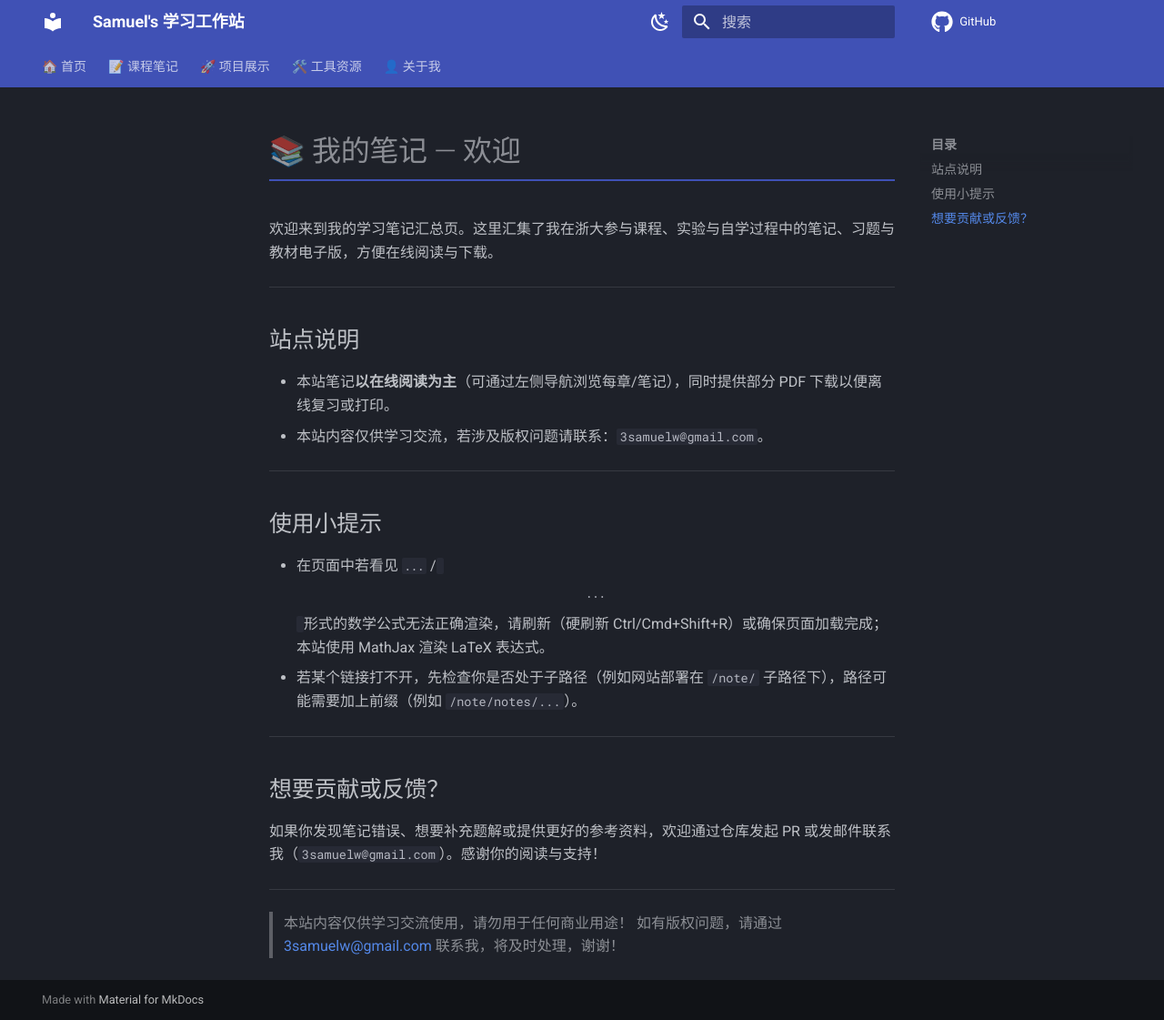
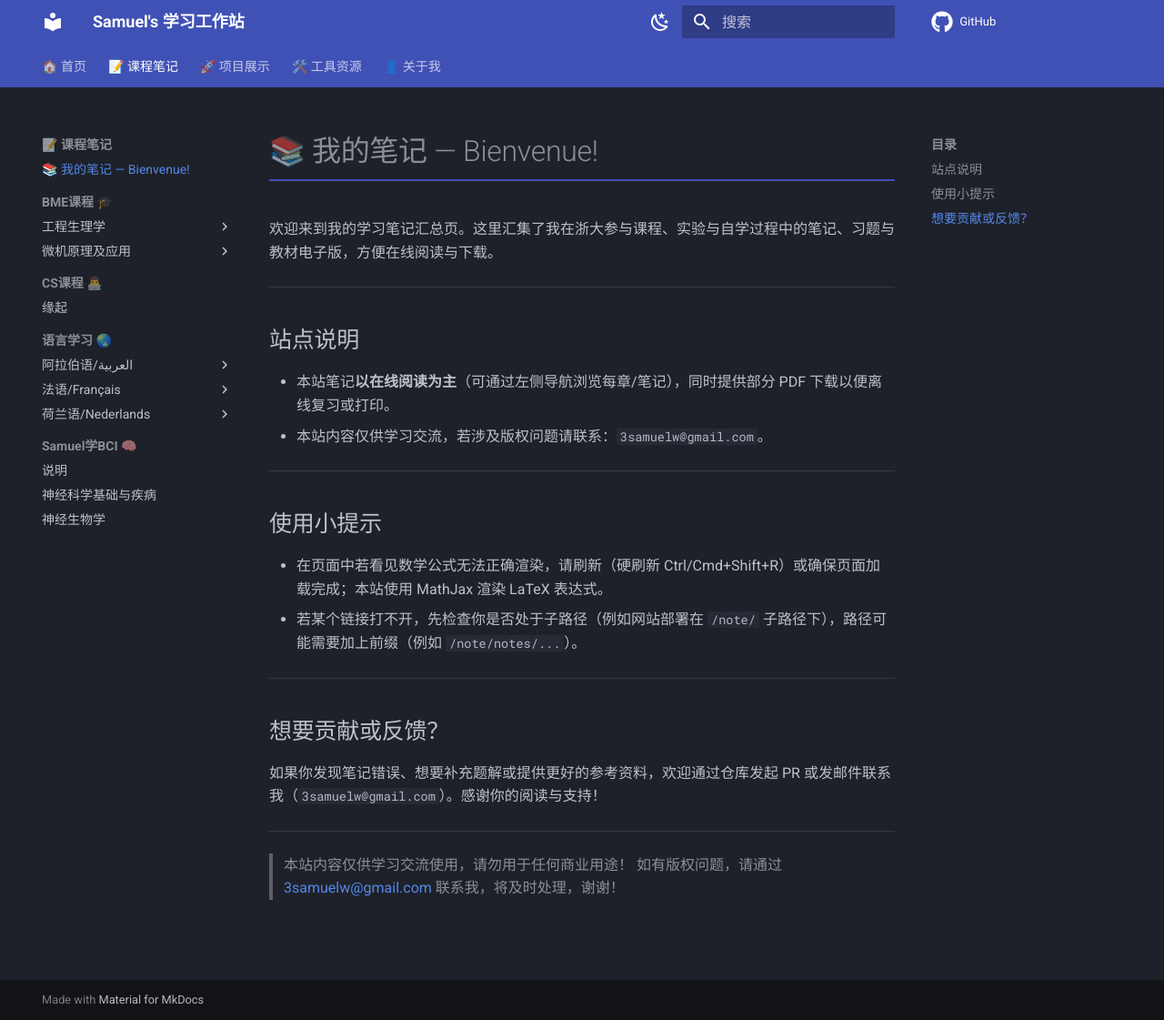
Before and after one commit to 3SamuelW/note, an MkDocs documentation site: the page built from docs/notes/index.md, in a window 1280 px wide and 1121 px high. Shown: the whole window at 91% size. Built offline with MkDocs 1.6.1 and Material for MkDocs 9.7.7, drawn with Linux system fonts in a browser that asks for light colours; comment, search, counter and statistics services are not loaded.

Commit message:
update: daily update 0814-2

```diff
--- a/docs/notes/index.md
+++ b/docs/notes/index.md
@@ -1,4 +1,4 @@
-# 📚 我的笔记 — 欢迎
+# 📚 我的笔记 — Bienvenue!
 
 欢迎来到我的学习笔记汇总页。这里汇集了我在浙大参与课程、实验与自学过程中的笔记、习题与教材电子版，方便在线阅读与下载。
 
@@ -11,7 +11,7 @@
 ---
 
 ## 使用小提示
-- 在页面中若看见 `\( ... \)` / `\[ ... \]` 形式的数学公式无法正确渲染，请刷新（硬刷新 Ctrl/Cmd+Shift+R）或确保页面加载完成；本站使用 MathJax 渲染 LaTeX 表达式。
+- 在页面中若看见数学公式无法正确渲染，请刷新（硬刷新 Ctrl/Cmd+Shift+R）或确保页面加载完成；本站使用 MathJax 渲染 LaTeX 表达式。
 - 若某个链接打不开，先检查你是否处于子路径（例如网站部署在 `/note/` 子路径下），路径可能需要加上前缀（例如 `/note/notes/...`）。
 
 ---
--- a/mkdocs.yml
+++ b/mkdocs.yml
@@ -40,6 +40,7 @@
 nav:
   - 🏠 首页: index.md
   - 📝 课程笔记:
+    - notes/index.md
     - BME课程 🎓:
       - 工程生理学:
         - 摘要: notes/bme/engineering-physiology/index.md
```
